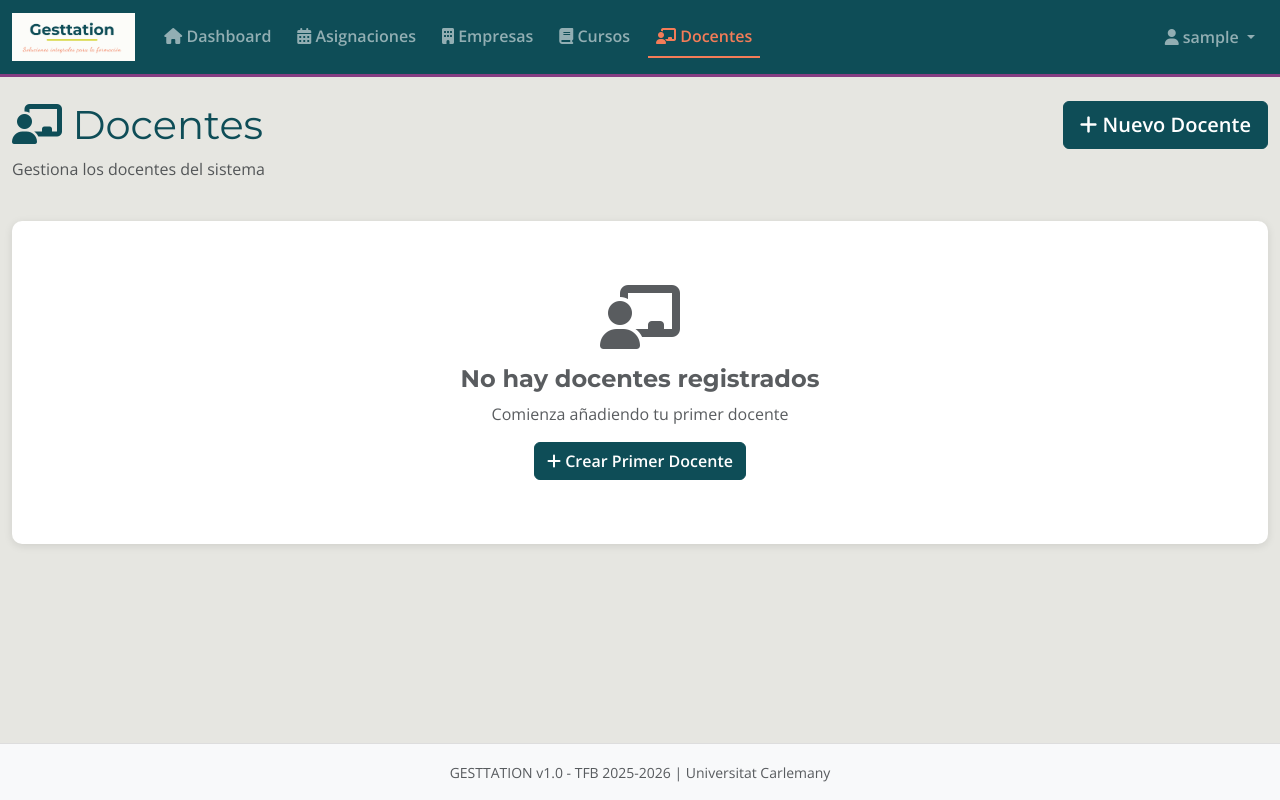
After one commit to conchimarcosramos/TFB_CONCEPCIONMARCOSRAMOS, a Flask app: page /docentes/ in a window 1280 px wide. The commit adds this page. Run offline with Flask 3, Linux system fonts and the light colour scheme; the visitor is signed in with stand-in values (Sample User, id 1).

Commit message:
corrijo errores de usuario y asignaciones,

```diff
--- a/app/routes/__init__.py
+++ b/app/routes/__init__.py
@@ -3,6 +3,7 @@ Registro de blueprints
 
 Al principio tenía todo en un solo archivo y era un caos.
 Con blueprints cada módulo va por separado y es más fácil de mantener.
+A ultima hora añado docentes porque es un módulo que se va a usar mucho para asignar cursos, calificaciones, etc.
 """
 from app.routes.auth import auth_bp
 from app.routes.dashboard import dashboard_bp
@@ -13,6 +14,7 @@ from app.routes.estudiantes import estudiantes_bp
 from app.routes.calificaciones import calificaciones_bp
 from app.routes.asistencia import asistencia_bp
 from app.routes.ingresos import ingresos_bp
+from app.routes.docentes import docentes_bp
 
 
 def register_blueprints(app):
@@ -29,3 +31,4 @@ def register_blueprints(app):
     app.register_blueprint(calificaciones_bp, url_prefix='/calificaciones')
     app.register_blueprint(asistencia_bp, url_prefix='/asistencia')
     app.register_blueprint(ingresos_bp, url_prefix='/ingresos')
+    app.register_blueprint(docentes_bp, url_prefix='/docentes')
--- a/app/routes/auth.py
+++ b/app/routes/auth.py
@@ -7,7 +7,6 @@ me pareció más sencillo y no necesito API stateless por ahora.
 """
 
 from flask import Blueprint, render_template, request, redirect, url_for, session, flash
-import bcrypt
 from app.models import Usuario
 
 auth_bp = Blueprint('auth', __name__)
@@ -53,6 +52,7 @@ def login_requerido(f):
     Decorador para proteger rutas que requieren autenticación.
     Lo uso en lugar de Flask-Login porque me pareció innecesario
     añadir otra dependencia para un solo usuario.
+    Si en el futuro amplio a multi-usuario podría migrar a Flask-Login sin mucho esfuerzo.
     """
     from functools import wraps
 
--- /dev/null
+++ b/app/routes/docentes.py
@@ -0,0 +1,128 @@
+"""
+Gestión de docentes.
+
+CRUD completo para docentes: listar, crear, editar, eliminar.
+Los docentes están vinculados a usuarios del sistema.
+"""
+
+from flask import Blueprint, render_template, request, redirect, url_for, flash, session
+from app import db
+from app.models import Docente, Usuario
+from app.routes.auth import login_requerido
+
+bp = Blueprint('docentes', __name__, url_prefix='/docentes')
+
+
+@bp.route('/')
+@login_requerido
+def listar():
+    """Lista todos los docentes"""
+    docentes = Docente.query.order_by(Docente.nombre).all()
+    return render_template('docentes/listar.html', docentes=docentes)
+
+
+@bp.route('/nuevo', methods=['GET', 'POST'])
+@login_requerido
+def nuevo():
+    """Crear nuevo docente"""
+
+    if request.method == 'POST':
+        # Verificar si el usuario ya tiene un docente asociado
+        id_usuario = request.form.get('id_usuario') or None
+        if id_usuario:
+            docente_existente = Docente.query.filter_by(id_usuario=id_usuario).first()
+            if docente_existente:
+                flash('Este usuario ya tiene un perfil de docente asociado', 'error')
+                usuarios = Usuario.query.order_by(Usuario.nombre_usuario).all()
+                return render_template('docentes/formulario.html', docente=None, usuarios=usuarios)
+
+        docente = Docente(
+            nombre=request.form.get('nombre'),
+            email=request.form.get('email'),
+            telefono=request.form.get('telefono'),
+            especialidad=request.form.get('especialidad'),
+            activo=request.form.get('activo') == 'on',
+            es_admin=request.form.get('es_admin') == 'on',
+            id_usuario=id_usuario
+        )
+
+        try:
+            db.session.add(docente)
+            db.session.commit()
+            flash(f'Docente "{docente.nombre}" creado correctamente', 'success')
+            return redirect(url_for('docentes.listar'))
+        except Exception as e:
+            db.session.rollback()
+            flash(f'Error al crear el docente: {str(e)}', 'error')
+
+    usuarios = Usuario.query.order_by(Usuario.nombre_usuario).all()
+    return render_template('docentes/formulario.html', docente=None, usuarios=usuarios)
+
+
+@bp.route('/editar/<int:id>', methods=['GET', 'POST'])
+@login_requerido
+def editar(id):
+    """Editar docente existente"""
+
+    docente = Docente.query.get_or_404(id)
+
+    if request.method == 'POST':
+        id_usuario = request.form.get('id_usuario') or None
+
+        # Verificar si otro docente ya tiene ese usuario
+        if id_usuario and id_usuario != str(docente.id_usuario):
+            docente_existente = Docente.query.filter_by(id_usuario=id_usuario).first()
+            if docente_existente:
+                flash('Este usuario ya tiene un perfil de docente asociado', 'error')
+                usuarios = Usuario.query.order_by(Usuario.nombre_usuario).all()
+                return render_template('docentes/formulario.html', docente=docente, usuarios=usuarios)
+
+        docente.nombre = request.form.get('nombre')
+        docente.email = request.form.get('email')
+        docente.telefono = request.form.get('telefono')
+        docente.especialidad = request.form.get('especialidad')
+        docente.activo = request.form.get('activo') == 'on'
+        docente.es_admin = request.form.get('es_admin') == 'on'
+        docente.id_usuario = id_usuario
+
+        try:
+            db.session.commit()
+            flash(f'Docente "{docente.nombre}" actualizado', 'success')
+            return redirect(url_for('docentes.listar'))
+        except Exception as e:
+            db.session.rollback()
+            flash(f'Error al actualizar: {str(e)}', 'error')
+
+    usuarios = Usuario.query.order_by(Usuario.nombre_usuario).all()
+    return render_template('docentes/formulario.html', docente=docente, usuarios=usuarios)
+
+
+@bp.route('/eliminar/<int:id>', methods=['POST'])
+@login_requerido
+def eliminar(id):
+    """Eliminar docente"""
+
+    docente = Docente.query.get_or_404(id)
+    nombre = docente.nombre
+
+    try:
+        db.session.delete(docente)
+        db.session.commit()
+        flash(f'Docente "{nombre}" eliminado correctamente', 'success')
+    except Exception as e:
+        db.session.rollback()
+        flash(f'Error al eliminar: {str(e)}', 'error')
+
+    return redirect(url_for('docentes.listar'))
+
+
+@bp.route('/ver/<int:id>')
+@login_requerido
+def ver(id):
+    """Ver detalle de docente"""
+    docente = Docente.query.get_or_404(id)
+    return render_template('docentes/detalle.html', docente=docente)
+
+
+# Para que se pueda importar como docentes_bp en __init__.py
+docentes_bp = bp
--- a/requirements.txt
+++ b/requirements.txt
@@ -3,6 +3,5 @@ Flask-SQLAlchemy==3.1.1
 psycopg2-binary==2.9.9
 python-dotenv==1.0.0
 Werkzeug==3.0.1
-bcrypt==4.1.2
 openpyxl==3.1.2
 pandas==2.1.4
--- a/run.py
+++ b/run.py
@@ -19,6 +19,7 @@ if __name__ == '__main__':
     port = int(os.environ.get('PORT', 3001))
 
     # Debug en True solo para desarrollo - IMPORTANTE cambiarlo en producción
+    # En producción usar Gunicorn y debug=False para mayor seguridad y rendimiento
     app.run(
         host='0.0.0.0',  # Necesario para que Docker lo exponga correctamente
         port=port,
--- a/templates/base.html
+++ b/templates/base.html
@@ -27,8 +27,8 @@
     <!-- Navbar - Solo se muestra si hay sesión activa -->
     <nav class="navbar navbar-expand-lg navbar-dark bg-primary">
         <div class="container-fluid">
-            <a class="navbar-brand" href="{{ url_for('dashboard.mostrar') }}">
-                <i class="fas fa-chalkboard-teacher"></i> GESTTATION
+            <a class="navbar-brand d-flex align-items-center" href="{{ url_for('dashboard.mostrar') }}">
+                <img src="{{ url_for('static', filename='img/logo.png') }}" alt="GESTTATION" height="48">
             </a>
             <button class="navbar-toggler" type="button" data-bs-toggle="collapse" data-bs-target="#navbarNav">
                 <span class="navbar-toggler-icon"></span>
@@ -53,6 +53,11 @@
                     <li class="nav-item">
                         <a class="nav-link" href="{{ url_for('cursos.listar') }}">
                             <i class="fas fa-book"></i> Cursos
+                        </a>
+                    </li>
+                    <li class="nav-item">
+                        <a class="nav-link" href="{{ url_for('docentes.listar') }}">
+                            <i class="fas fa-chalkboard-teacher"></i> Docentes
                         </a>
                     </li>
                 </ul>
--- /dev/null
+++ b/templates/docentes/listar.html
@@ -0,0 +1,123 @@
+{% extends "base.html" %}
+
+{% block title %}Docentes{% endblock %}
+
+{% block content %}
+<div class="row mb-4">
+    <div class="col-md-8">
+        <h1 class="display-6">
+            <i class="fas fa-chalkboard-teacher"></i> Docentes
+        </h1>
+        <p class="text-muted">Gestiona los docentes del sistema</p>
+    </div>
+    <div class="col-md-4 text-end">
+        <a href="{{ url_for('docentes.nuevo') }}" class="btn btn-primary btn-lg">
+            <i class="fas fa-plus"></i> Nuevo Docente
+        </a>
+    </div>
+</div>
+
+<div class="row">
+    <div class="col-12">
+        <div class="card">
+            <div class="card-body">
+                {% if docentes %}
+                <div class="table-responsive">
+                    <table class="table table-hover">
+                        <thead class="table-light">
+                            <tr>
+                                <th>Nombre</th>
+                                <th>Email</th>
+                                <th>Teléfono</th>
+                                <th>Especialidad</th>
+                                <th>Usuario</th>
+                                <th>Estado</th>
+                                <th>Acciones</th>
+                            </tr>
+                        </thead>
+                        <tbody>
+                            {% for docente in docentes %}
+                            <tr>
+                                <td>
+                                    <strong>{{ docente.nombre }}</strong>
+                                </td>
+                                <td>
+                                    {% if docente.email %}
+                                    <small><i class="fas fa-envelope"></i> {{ docente.email }}</small>
+                                    {% else %}
+                                    <span class="text-muted">-</span>
+                                    {% endif %}
+                                </td>
+                                <td>{{ docente.telefono or '-' }}</td>
+                                <td>{{ docente.especialidad or '-' }}</td>
+                                <td>
+                                    {% if docente.usuario %}
+                                    <span class="badge bg-info">{{ docente.usuario.nombre_usuario }}</span>
+                                    {% else %}
+                                    <span class="text-muted">Sin usuario</span>
+                                    {% endif %}
+                                </td>
+                                <td>
+                                    {% if docente.activo %}
+                                    <span class="badge bg-success">Activo</span>
+                                    {% else %}
+                                    <span class="badge bg-secondary">Inactivo</span>
+                                    {% endif %}
+                                    {% if docente.es_admin %}
+                                    <span class="badge bg-danger">Admin</span>
+                                    {% endif %}
+                                </td>
+                                <td>
+                                    <div class="btn-group" role="group">
+                                        <a href="{{ url_for('docentes.ver', id=docente.id_docente) }}"
+                                           class="btn btn-sm btn-info" title="Ver detalle">
+                                            <i class="fas fa-eye"></i>
+                                        </a>
+                                        <a href="{{ url_for('docentes.editar', id=docente.id_docente) }}"
+                                           class="btn btn-sm btn-warning" title="Editar">
+                                            <i class="fas fa-edit"></i>
+                                        </a>
+                                        <button type="button" class="btn btn-sm btn-danger"
+                                                onclick="confirmarEliminacion({{ docente.id_docente }}, '{{ docente.nombre }}')"
+                                                title="Eliminar">
+                                            <i class="fas fa-trash"></i>
+                                        </button>
+                                    </div>
+                                </td>
+                            </tr>
+                            {% endfor %}
+                        </tbody>
+                    </table>
+                </div>
+                {% else %}
+                <div class="text-center py-5">
+                    <i class="fas fa-chalkboard-teacher fa-4x text-muted mb-3"></i>
+                    <h4 class="text-muted">No hay docentes registrados</h4>
+                    <p class="text-muted">Comienza añadiendo tu primer docente</p>
+                    <a href="{{ url_for('docentes.nuevo') }}" class="btn btn-primary">
+                        <i class="fas fa-plus"></i> Crear Primer Docente
+                    </a>
+                </div>
+                {% endif %}
+            </div>
+        </div>
+    </div>
+</div>
+
+<!-- Modal de confirmación de eliminación -->
+<form id="formEliminar" method="POST" style="display:none;">
+</form>
+
+{% endblock %}
+
+{% block extra_js %}
+<script>
+function confirmarEliminacion(id, nombre) {
+    if (confirm('¿Estás seguro de que quieres eliminar el docente "' + nombre + '"?\n\nEsta acción no se puede deshacer.')) {
+        var form = document.getElementById('formEliminar');
+        form.action = "{{ url_for('docentes.eliminar', id=0) }}".replace('0', id);
+        form.submit();
+    }
+}
+</script>
+{% endblock %}
```
Also changed, not shown: app/__init__.py (+3 -5 lines), app/models.py (+21 -0 lines), app/routes/asignaciones.py (+49 -12 lines), docker-compose.yml (+11 -8 lines), postgres/init.sql (+17 -1 lines), templates/asignaciones/detalle.html (+43 -1 lines), templates/asignaciones/formulario.html (+14 -2 lines), templates/docentes/detalle.html (added, +144 -0 lines), templates/docentes/formulario.html (added, +135 -0 lines), app/static/img/logo.jpg (added), app/static/img/logo.png (added), 1 other file.
